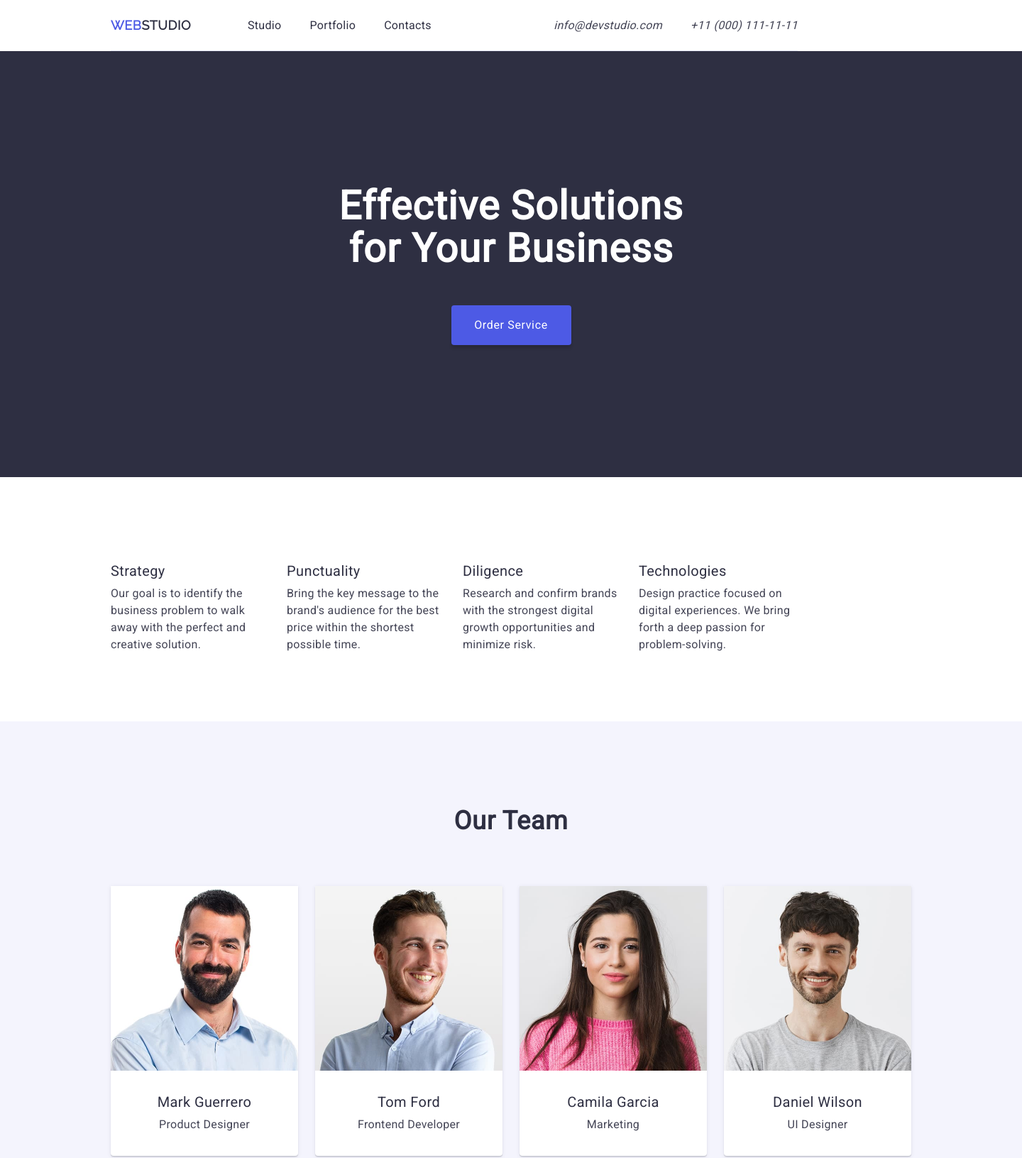
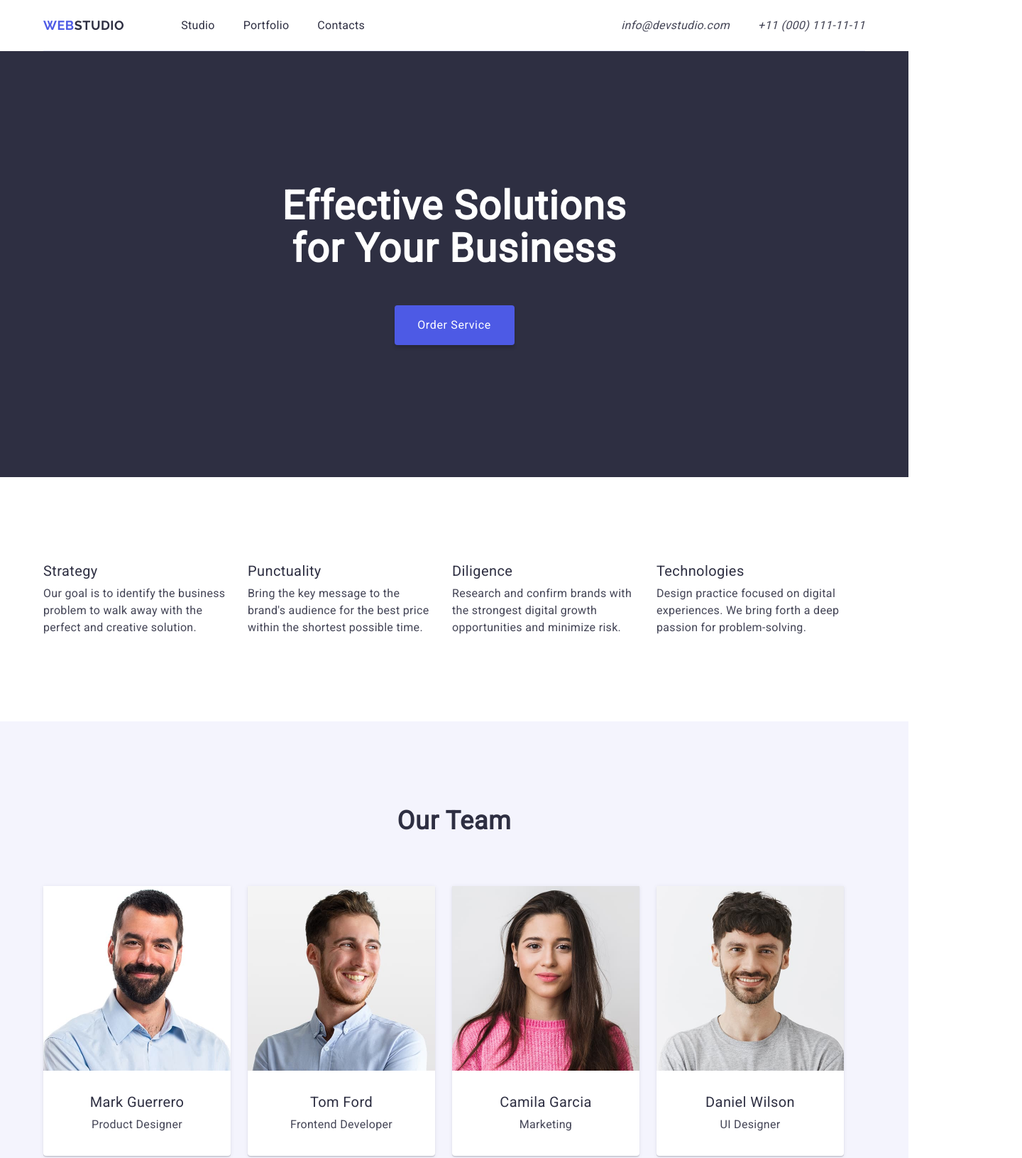
Before and after one commit to batmes/goit-markup-hw-03, a plain HTML site: page index.html in a window 1280 px wide. Shown: the top 1631 px of the page at 71% size, 1440 px wide, since content can reach past the window. Drawn offline with nearby package versions, Linux system fonts and the light colour scheme.

Commit message:
fixed font-weight, width etc.

```diff
--- a/css/styles.css
+++ b/css/styles.css
@@ -20,14 +20,15 @@ ul {
   list-style-type: none;
 }
 .container {
-  width: calc(100% - 156px * 2);
+  width: 1158px;
   margin: 0 auto;
+}
+.containerwidth {
   padding: 120px 0 120px 0;
 }
 .navbar {
   display: flex;
   align-items: center;
-  width: calc(100% - 156px * 2);
   margin: 0 auto;
   height: 72px;
   border-bottom: 1px solid #e7e9fc;
@@ -94,8 +95,6 @@ address > a:hover {
   color: #404bbf;
 }
 .herobg {
-  display: inline-block;
-  min-width: 1440px;
   height: 600px;
   background: #2e2f42;
 }
@@ -106,7 +105,8 @@ address > a:hover {
   align-items: center;
   flex-direction: column;
   gap: 10px;
-  margin: 188px auto;
+  margin: auto;
+  padding-top: 188px;
 }
 h1 {
   font-weight: 700;
@@ -172,7 +172,6 @@ h2 {
   color: #2e2f42;
 }
 .team-bg {
-  width: 1440px;
   height: 732px;
   background: #f4f4fd;
 }
@@ -280,7 +279,6 @@ h2 {
   border-top: none;
 }
 .footer-bg {
-  width: 1440px;
   height: 312px;
   background: #2e2f42;
 }
--- a/index.html
+++ b/index.html
@@ -6,13 +6,15 @@
 <link rel="stylesheet" href="https://cdnjs.cloudflare.com/ajax/libs/modern-normalize/3.0.1/modern-normalize.min.css"
     integrity="sha512-q6WgHqiHlKyOqslT/lgBgodhd03Wp4BEqKeW6nNtlOY4quzyG3VoQKFrieaCeSnuVseNKRGpGeDU3qPmabCANg=="
     crossorigin="anonymous" referrerpolicy="no-referrer">
-<link href='https://fonts.googleapis.com/css?family=Raleway' rel='stylesheet'>
+<link href="https://fonts.googleapis.com/css2?family=Raleway:ital,wght@0,100..900;1,100..900&display=swap"
+    rel="stylesheet">
 <link href='https://fonts.googleapis.com/css?family=Roboto' rel='stylesheet'>
 <link rel="stylesheet" href="./css/styles.css">
 </head>
 
 <body>
-    <header class="navbar">
+    <header class="container">
+        <div class="navbar">
             <a class="logo" href="index.html"><span>web</span>studio</a>
             <nav class="nav-wrapper">
                 <ul class="nav-menu">
@@ -25,6 +27,7 @@
                 <a href="mailto:info@devstudio.com">info@devstudio.com</a>
                 <a href="tel:+110001111111">+11 (000) 111-11-11</a>
             </address>
+        </div>
     </header>
     <main>
         <section class="herobg">
@@ -35,7 +38,7 @@
             </div>
         </section>
         <section>
-            <div class="container">
+            <div class="container containerwidth">
                 <ul class="info">
                     <li class="info-item">
                         <h3>Strategy</h3>
@@ -66,7 +69,7 @@
         </section>
 
         <section class="team-bg">
-            <div class="container">
+            <div class="container containerwidth">
                 <h2 class="team-title">
                     Our Team
                 </h2>
@@ -104,7 +107,7 @@
             </div>
         </section>
         <section>
-            <div class="container">
+            <div class="container containerwidth">
                 <h2 class="portfolio-title">
                     Our Portfolio
                 </h2>
@@ -162,7 +165,7 @@
     </main>
     <footer>
         <section class="footer-bg">
-            <div class="container">
+            <div class="container containerwidth">
                 <div class="footer-info">
                     <a class="footerlogo" href="index.html"><span>web</span>studio</a>
                     <p>Increase the flow of customers and sales for your business with digital marketing & growth
```
Lines whose indentation alone changed are shown as unchanged.
